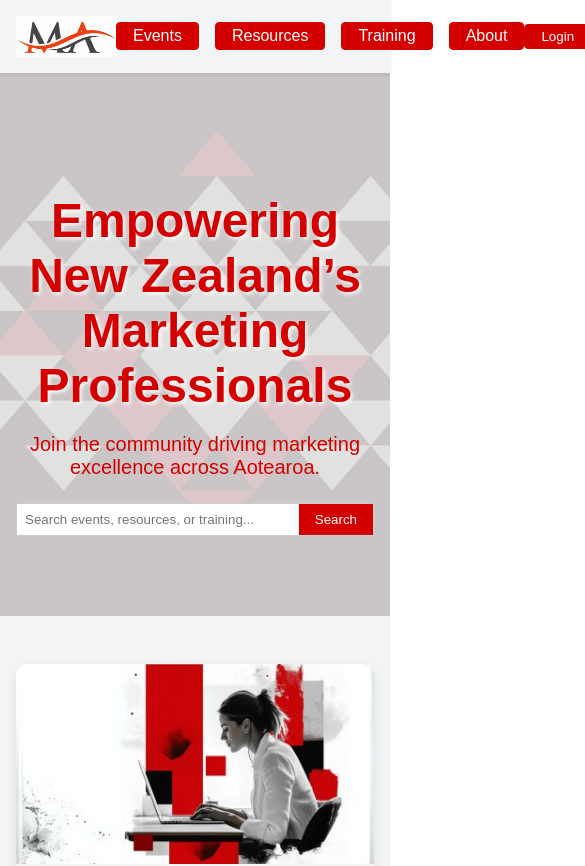
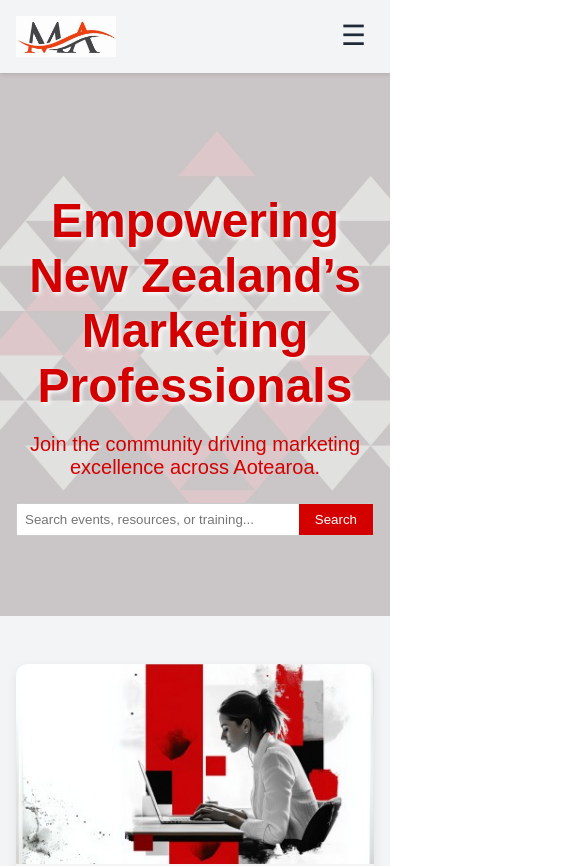
Before and after one commit to Cess-stack/mission-0, a React (Create React App) app: page / in a window 390 px wide. Shown: the top 866 px of the page, 585 px wide, since content can reach past the window. Built offline with nearby package versions, Linux system fonts and the light colour scheme.

Commit message:
forgot to apply my logi for the usestate

```diff
--- a/src/NZMarketingAssociationPage.jsx
+++ b/src/NZMarketingAssociationPage.jsx
@@ -1,5 +1,5 @@
 // React layout for NZ Marketing Association - One Page Site using regular CSS
-import React from "react";
+import React, { useState } from "react";
 import "./NZMarketingAssociationPage.css";
 import heroImage from './assets/hero-image.jpg';
 import logo from './assets/logo.jpg';
@@ -29,11 +29,22 @@ const features = [
 ];
 
 export default function NZMarketingAssociationPage() {
+  const [isMobileMenuOpen, setIsMobileMenuOpen] = useState(false);
+
   return (
     <div className="page-wrapper">
       {/* Header */}
       <header className="header">
         <img src={logo} alt="NZ Marketing Association Logo" className="header-logo" />
+        <button
+          className="hamburger-button"
+          onClick={() => setIsMobileMenuOpen(!isMobileMenuOpen)}
+          aria-label="Toggle menu"
+          aria-expanded={isMobileMenuOpen}
+        >
+          {isMobileMenuOpen ? "✕" : "☰"}
+        </button>
+        <div className={`nav-wrapper ${isMobileMenuOpen ? "mobile-menu-open" : ""}`}>
           <nav className="nav">
             <a href="#" className="nav-link">Events</a>
             <a href="#" className="nav-link">Resources</a>
@@ -41,6 +52,7 @@ export default function NZMarketingAssociationPage() {
             <a href="#" className="nav-link">About</a>
           </nav>
           <button className="login-button">Login</button>
+        </div>
       </header>
 
       {/* Hero Section */}
```
Lines whose indentation alone changed are shown as unchanged.
